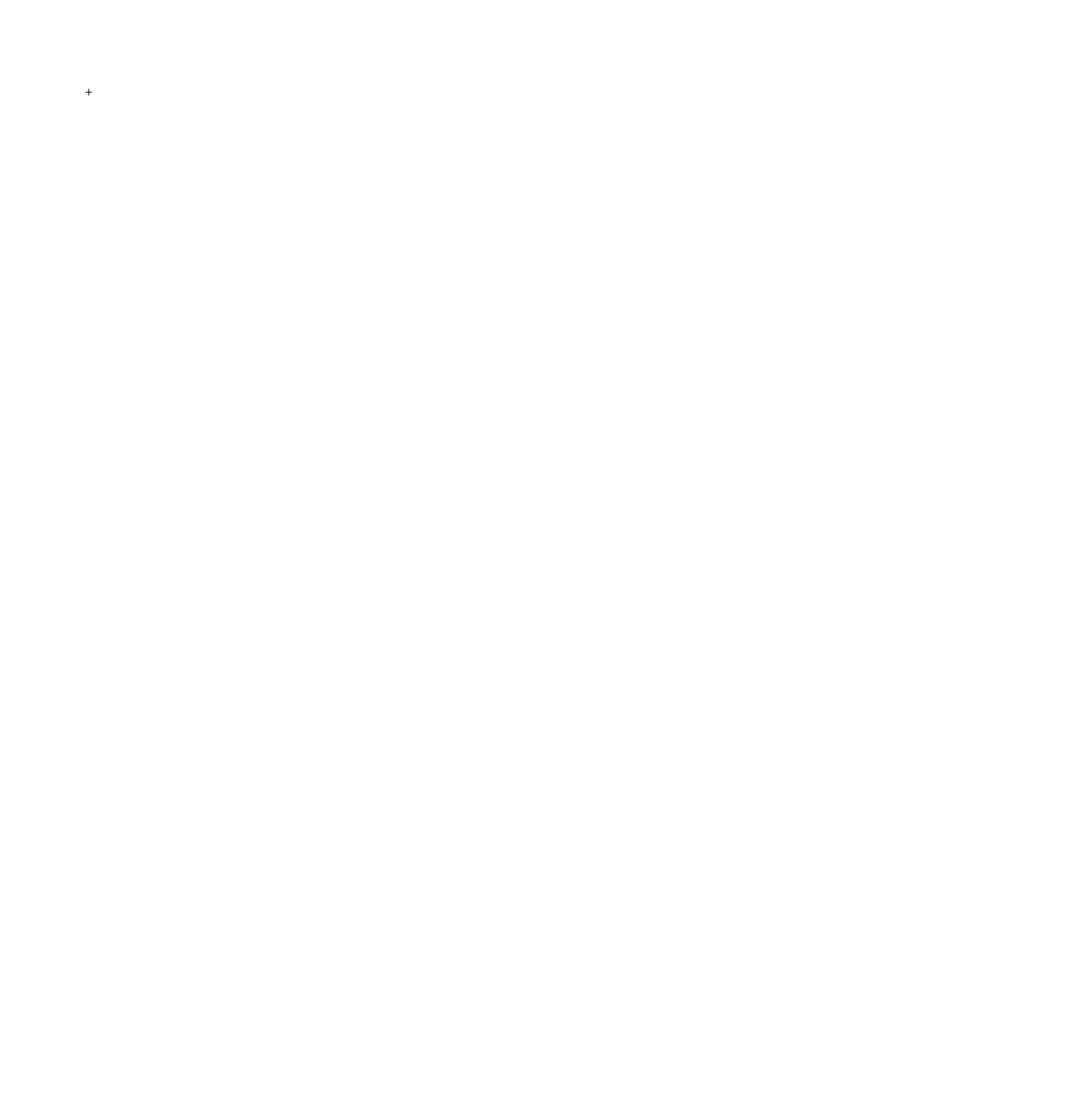
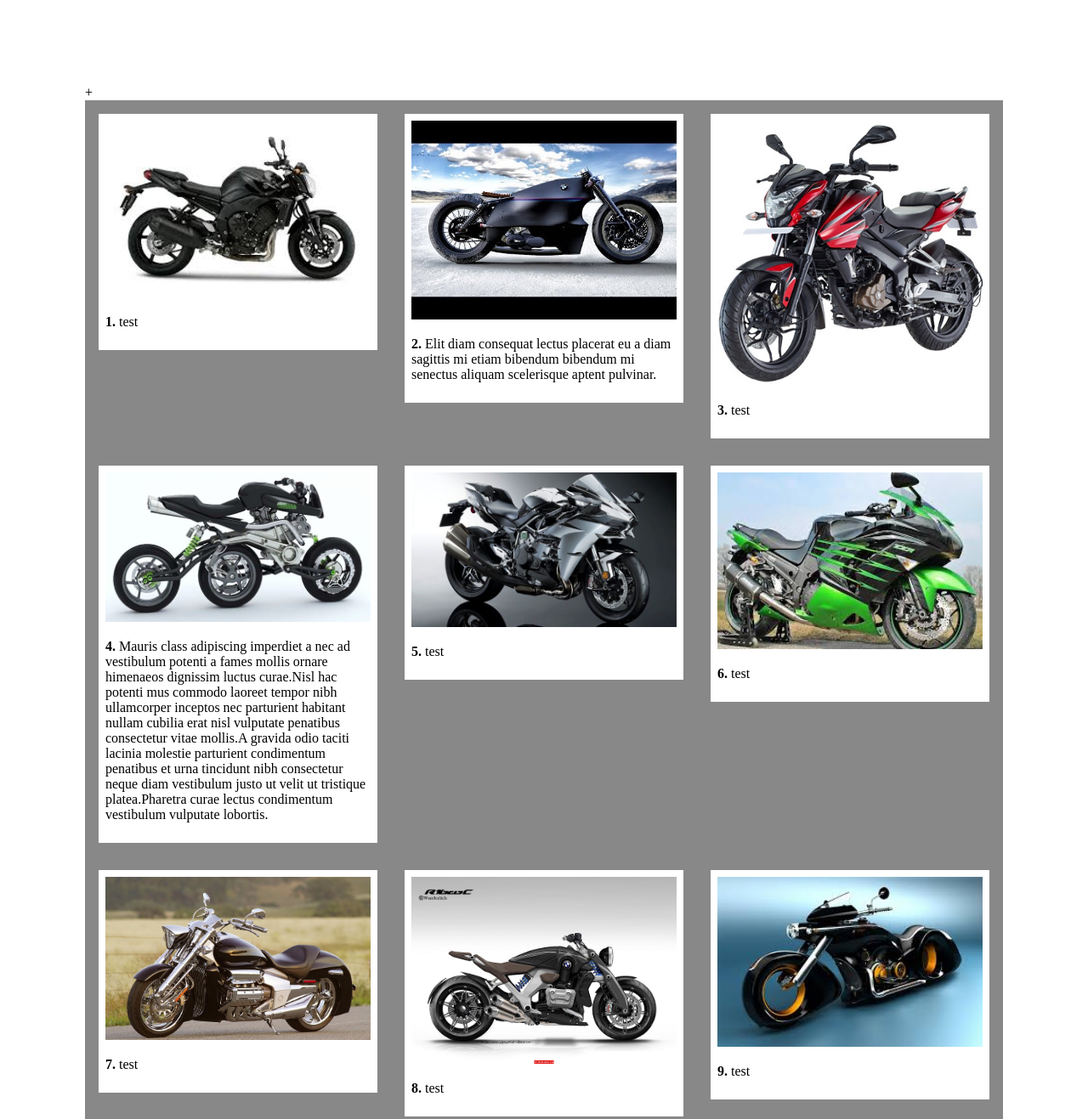
Before and after one commit to V1taliy/masonry-grid, a plain HTML site: page flex-index.html in a window 1280 px wide. Shown: the top 1317 px of the page at 85% size. Before the commit the page ends 800 px from the top, so only its background shows below. Drawn offline with Linux system fonts and the light colour scheme.

Commit message:
added flex masonry

```diff
--- a/flex-index.html
+++ b/flex-index.html
@@ -8,9 +8,50 @@
     <link rel="stylesheet" href="grid-style.css">+
 </head>
 <body>
+    <section class="card-container">
+        <article class="card">
+          <img class="img-full" src="img/img-1.jpg">
+          <p><strong>1.</strong> test</p>
+        </article>
 
+        <article class="card">
+          <img class="img-full" src="img/img-2.jpg">
+          <p><strong>2.</strong> Elit diam consequat lectus placerat eu a diam sagittis mi etiam bibendum bibendum mi senectus aliquam scelerisque aptent pulvinar.</p>
+        </article>
 
+        <article class="card">
+          <img class="img-full" src="img/img-3.jpg">
+          <p><strong>3.</strong> test</p>
+        </article>
 
+        <article class="card">
+          <img class="img-full" src="img/img-4.jpg">
+          <p><strong>4.</strong> Mauris class adipiscing imperdiet a nec ad vestibulum potenti a fames mollis ornare himenaeos dignissim luctus curae.Nisl hac potenti mus commodo laoreet tempor nibh ullamcorper inceptos nec parturient habitant nullam cubilia erat nisl vulputate penatibus consectetur vitae mollis.A gravida odio taciti lacinia molestie parturient condimentum penatibus et urna tincidunt nibh consectetur neque diam vestibulum justo ut velit ut tristique platea.Pharetra curae lectus condimentum vestibulum vulputate lobortis.</p>
+        </article>
+          <article class="card">
+          <img class="img-full" src="img/img-5.jpg">
+            <p><strong>5.</strong> test</p>
+        </article>
 
+        <article class="card">
+          <img class="img-full" src="img/img-6.jpg">
+          <p><strong>6.</strong> test</p>
+        </article>
+
+        <article class="card">
+          <img class="img-full" src="img/img-7.jpg">
+          <p><strong>7.</strong> test</p>
+        </article>
+
+        <article class="card">
+          <img class="img-full" src="img/img-8.jpg">
+          <p><strong>8.</strong> test</p>
+        </article>
+
+        <article class="card">
+          <img class="img-full" src="img/img-9.jpg">
+          <p><strong>9.</strong> test</p>
+        </article>
+      </section>
 </body>
 </html>
```
